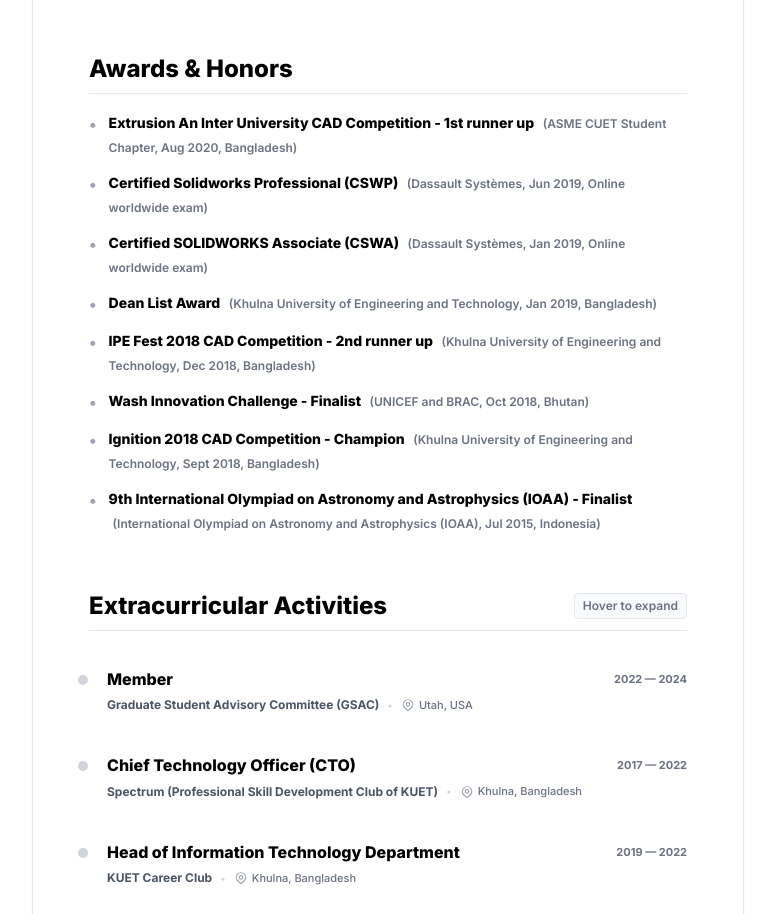
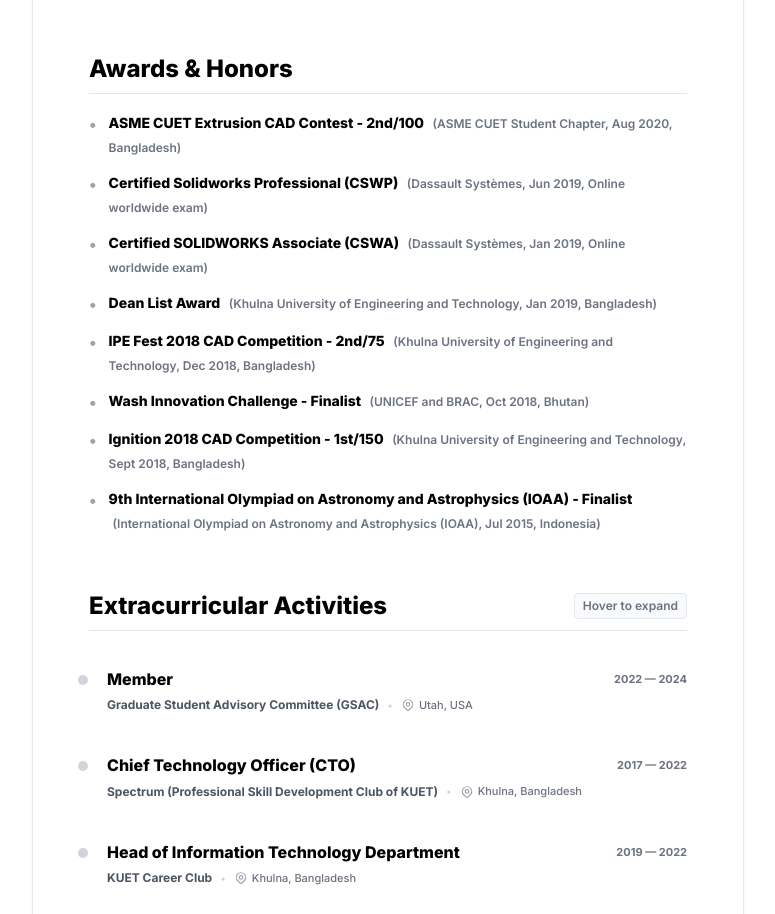
Before and after one commit to abdullah-arafat/abdullah-arafat.github.io, a plain HTML site: page index.html in a window 1280 px wide. Shown: the part 2595-3509 px from the top of the page, without its empty margins (456-1231 px from the left). Drawn offline with nearby package versions, Linux system fonts and the light colour scheme.

```diff
--- a/index.html
+++ b/index.html
@@ -623,7 +623,7 @@
             },
             "awards": [
                 {
-                    "title": "Extrusion An Inter University CAD Competition - 1st runner up",
+                    "title": "ASME CUET Extrusion CAD Contest - 2nd/100",
                     "year": "Aug 2020, Bangladesh",
                     "issuer": "ASME CUET Student Chapter"
                 },
@@ -643,7 +643,7 @@
                     "issuer": "Khulna University of Engineering and Technology"
                 },
                 {
-                    "title": "IPE Fest 2018 CAD Competition - 2nd runner up",
+                    "title": "IPE Fest 2018 CAD Competition - 2nd/75",
                     "year": "Dec 2018, Bangladesh",
                     "issuer": "Khulna University of Engineering and Technology"
                 },
@@ -653,7 +653,7 @@
                     "issuer": "UNICEF and BRAC"
                 },
                 {
-                    "title": "Ignition 2018 CAD Competition - Champion",
+                    "title": "Ignition 2018 CAD Competition - 1st/150",
                     "year": "Sept 2018, Bangladesh",
                     "issuer": "Khulna University of Engineering and Technology"
                 },
```
